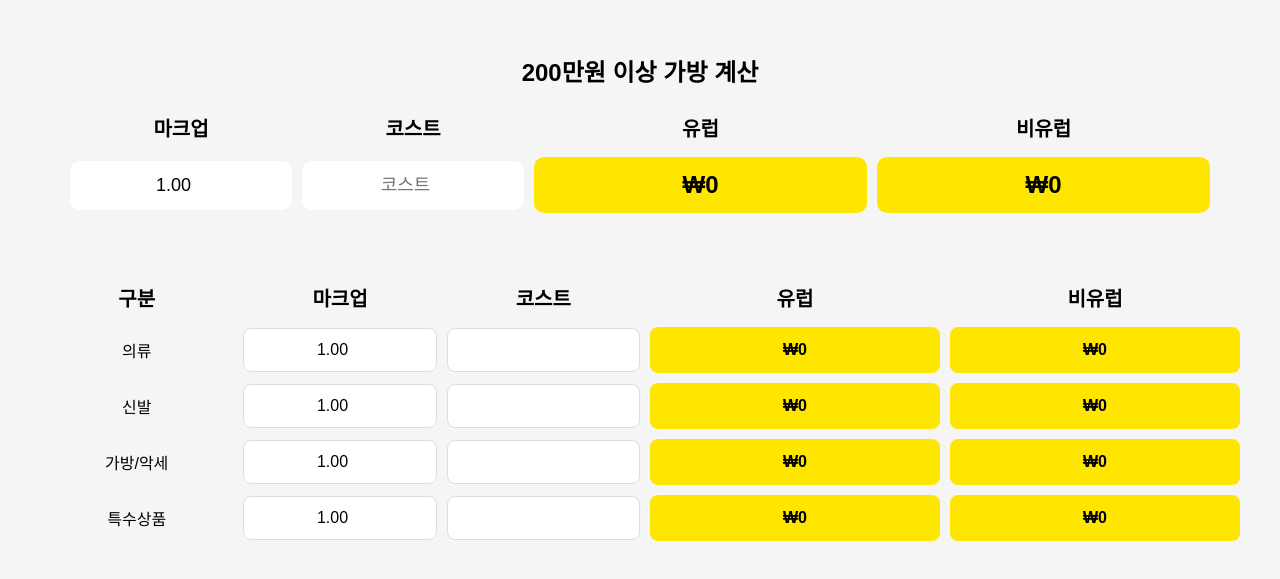
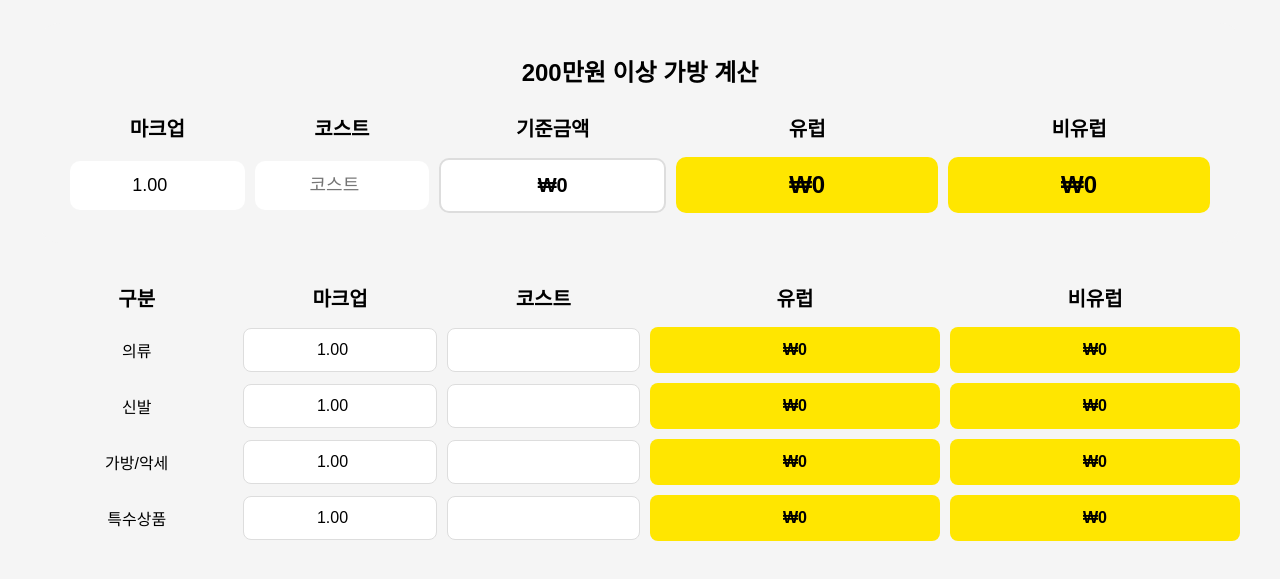
Before and after one commit to brandplanning0820/Calculator, a plain HTML site: page index.html in a window 1280 px wide. Shown: the part 113-692 px from the top of the page. Drawn offline with Linux system fonts and the light colour scheme.

Commit message:
200 bag update2

```diff
--- a/index.css
+++ b/index.css
@@ -48,13 +48,32 @@ body{
     grid-template-columns:
     1fr
     1fr
+    1.3fr
     1.5fr
     1.5fr;
 
     gap:10px;
     align-items:center;
 }
+.luxury-base{
+    background:#fff;
+    color:#000;
 
+    font-weight:700;
+
+    padding:14px;
+    border-radius:10px;
+
+    min-height:54px;
+
+    display:flex;
+    align-items:center;
+    justify-content:center;
+
+    font-size:20px;
+
+    border:2px solid #ddd;
+}
 .luxury-header{
     font-weight:bold;
     text-align:center;
--- a/index.html
+++ b/index.html
@@ -20,6 +20,7 @@
         <div class="luxury-header">
             <div>마크업</div>
             <div>코스트</div>
+            <div>기준금액</div>
             <div>유럽</div>
             <div>비유럽</div>
         </div>
@@ -38,6 +39,8 @@
                 id="luxuryCost"
                 placeholder="코스트"
             >
+
+            <div class="luxury-base">₩0</div>
 
             <div class="luxury-eu">₩0</div>
 
--- a/index.js
+++ b/index.js
@@ -1,5 +1,5 @@
 /* =========================
-   일반 계산기
+    일반 계산기
 ========================= */
 
 const EU_RATE = 2150;
@@ -81,6 +81,14 @@ function calculateLuxury(){
         document.getElementById('luxuryCost').value
     );
 
+    /* 기준금액 */
+    const basePrice =
+        cost * markup * 1800;
+
+    document.querySelector('.luxury-base')
+        .textContent =
+        '₩' + Math.round(basePrice).toLocaleString();
+
     if(!cost || !markup){
 
         document.querySelector('.luxury-eu')
@@ -106,7 +114,9 @@ function calculateLuxury(){
         euBase * 0.05;
 
     const euAdditional =
-        (euBase + euTax - 2000000) * 0.2;
+        euBase > 2000000
+        ? (euBase + euTax - 2000000) * 0.2
+        : 0;
 
     const euMisc =
         euAdditional * 0.3 + 50000;
@@ -137,7 +147,9 @@ function calculateLuxury(){
         nonEuBase * 0.05;
 
     const nonEuAdditional =
-        (nonEuBase + nonEuTax - 2000000) * 0.2;
+        nonEuBase > 2000000
+        ? (nonEuBase + nonEuTax - 2000000) * 0.2
+        : 0;
 
     const nonEuMisc =
         nonEuAdditional * 0.3 + 50000;
```
